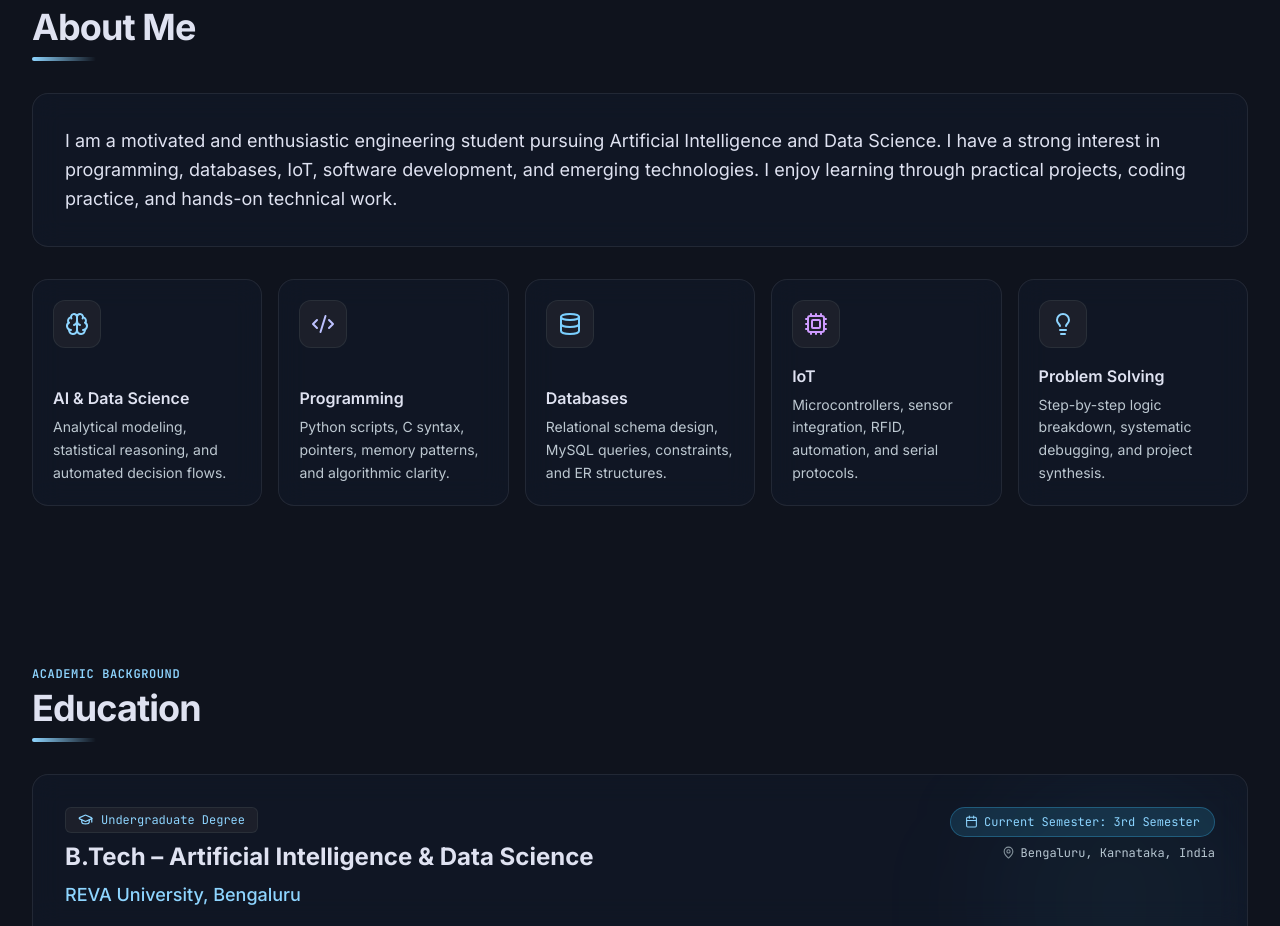
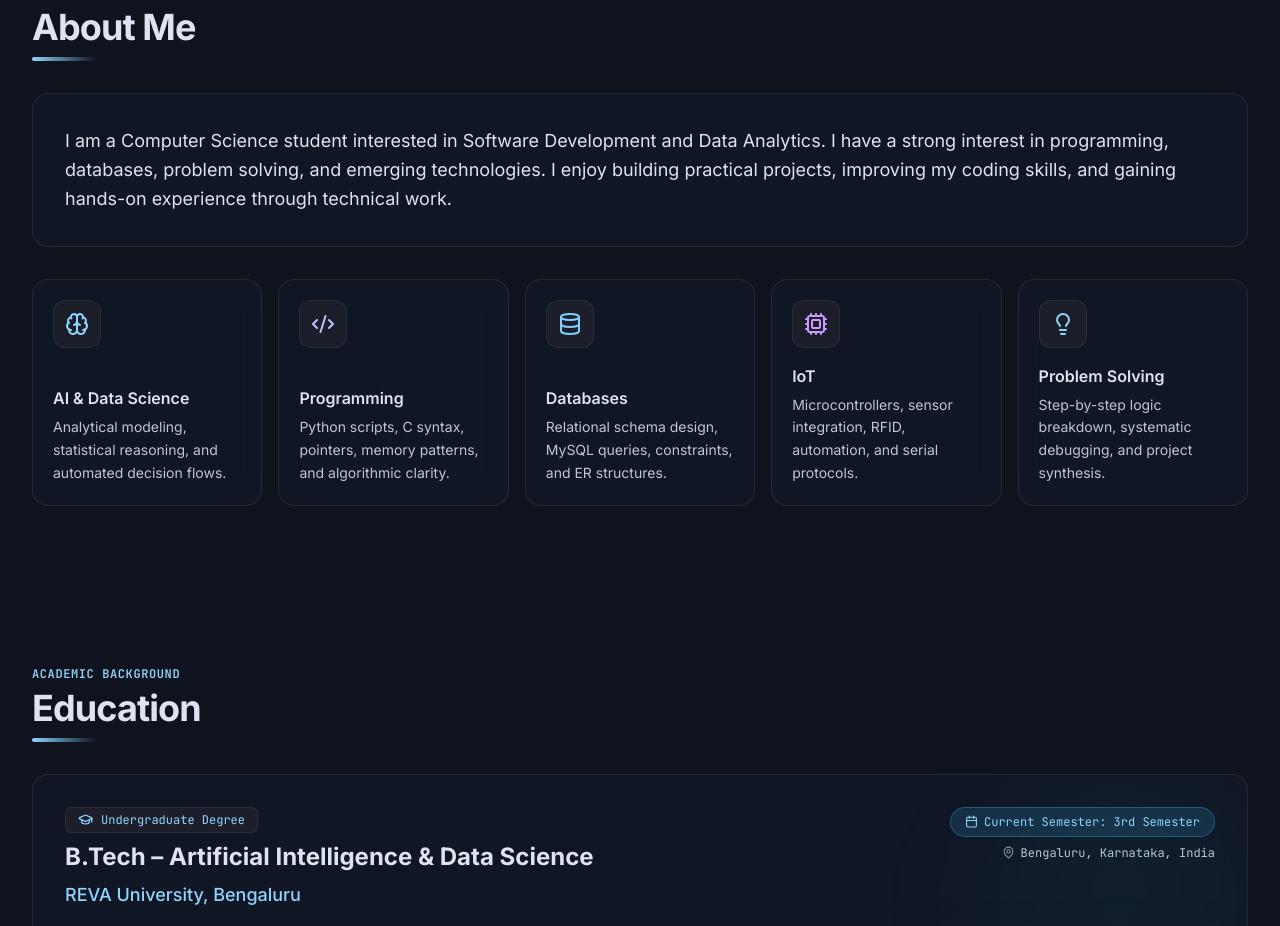
Before and after one commit to Bharathvt2007/Bharath-VT, a React (Vite) app: page / in a window 1280 px wide. Shown: the part 821-1747 px from the top of the page. Built offline with nearby package versions, Linux system fonts and the light colour scheme.

Commit message:
Update portfolio introduction

```diff
--- a/src/components/AboutSection.tsx
+++ b/src/components/AboutSection.tsx
@@ -39,10 +39,10 @@ export const AboutSection: React.FC = () => {
         className="p-6 md:p-8 rounded-2xl glass-card border border-[#3e484f]/40 relative overflow-hidden"
       >
         <p className="text-base md:text-lg text-[#dfe2f1] leading-relaxed font-normal">
-          I am a motivated and enthusiastic engineering student pursuing Artificial Intelligence and
-          Data Science. I have a strong interest in programming, databases, IoT, software
-          development, and emerging technologies. I enjoy learning through practical projects,
-          coding practice, and hands-on technical work.
+          I am a Computer Science student interested in Software Development and Data Analytics. I
+          have a strong interest in programming, databases, problem solving, and emerging
+          technologies. I enjoy building practical projects, improving my coding skills, and gaining
+          hands-on experience through technical work.
         </p>
       </div>
 
```
